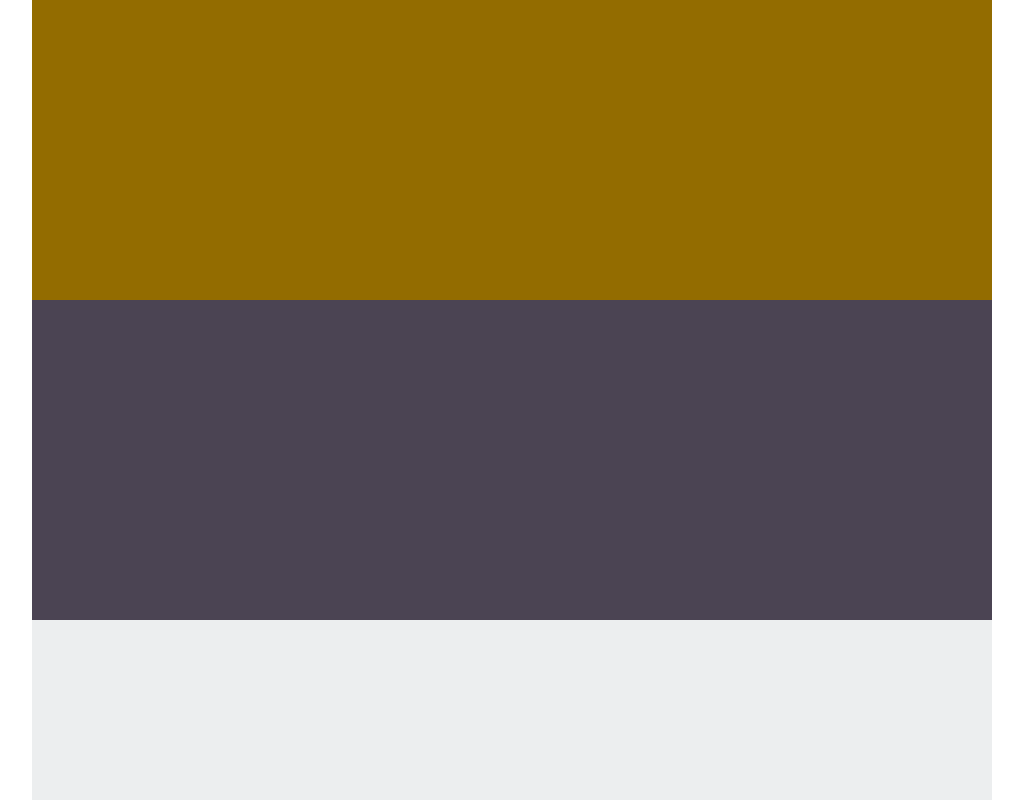
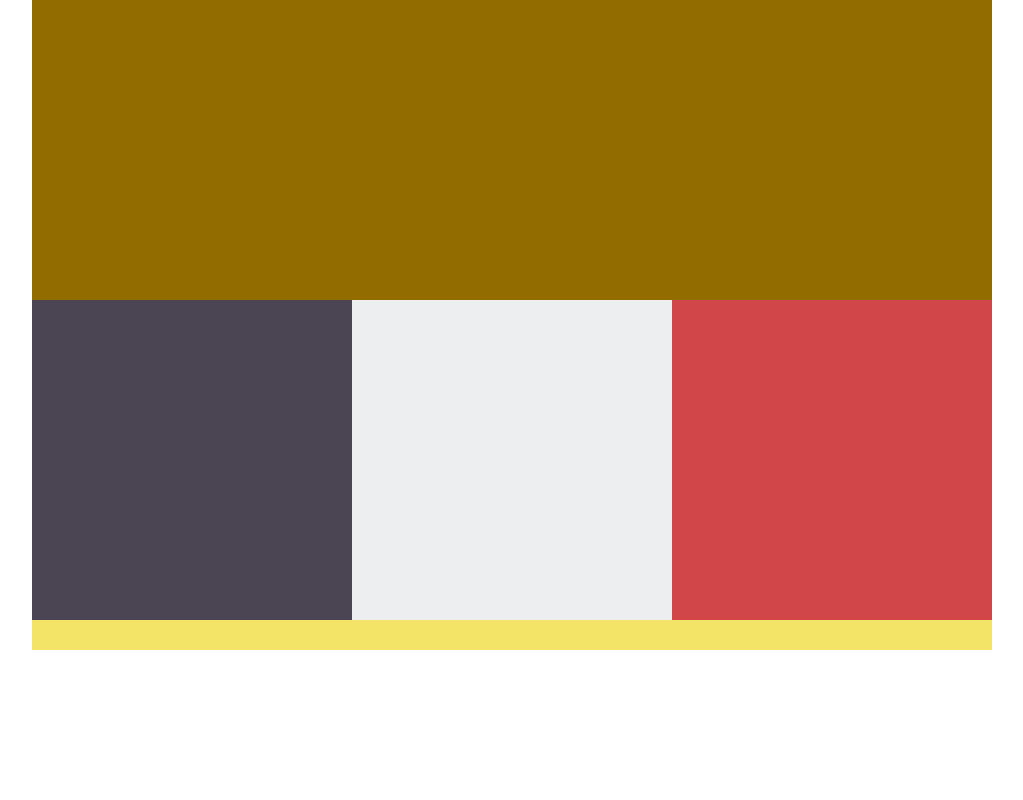
Before and after one commit to jess-mccormack/colors, a plain HTML site: page index.html in a window 1280 px wide. Shown: the top 800 px of the page, without its empty margins (128-1151 px from the left). Drawn offline with Linux system fonts and the light colour scheme.

Commit message:
Change media type widths

```diff
--- a/css/main.css
+++ b/css/main.css
@@ -59,6 +59,7 @@ footer {
 /* Change the background colors below */
 
 @media (min-width: 768px) {
+
   header {
         background-color: #dadde0;
     }
@@ -73,10 +74,15 @@ footer {
 
     #column-3 {
         background-color: #c59100;
+        width: 100%;
     }
 
     footer {
         background-color: #4e4b51;
+    }
+
+  .col-3 {
+      width: 50%;
     }
 
 }
@@ -98,10 +104,14 @@ footer {
 
     #column-3 {
         background-color: #d14646;
+        width: 33.3%;
     }
 
     footer {
         background-color: #f3e367;
     }
 
+    .col-3 {
+        width: 33.33%;
     }
+}
```
Lines whose indentation alone changed are shown as unchanged.
